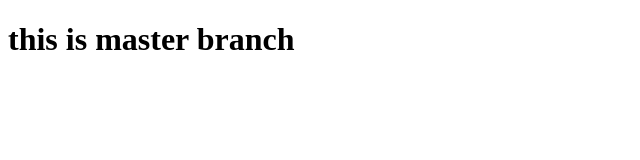
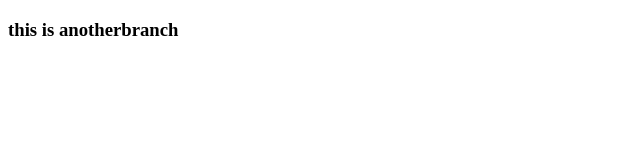
Before and after one commit to flying01/test1, a plain HTML site: page index.html in a window 1280 px wide. Shown: the whole page, without its empty margins (0-640 px from the left). Drawn offline with Linux system fonts and the light colour scheme.

Commit message:
create a h3 tag

```diff
--- a/index.html
+++ b/index.html
@@ -7,6 +7,6 @@
     <title>Document</title>
   </head>
   <body>
-    <h1>this is master branch</h1>
+    <h3>this is anotherbranch</h3>
   </body>
 </html>
```
